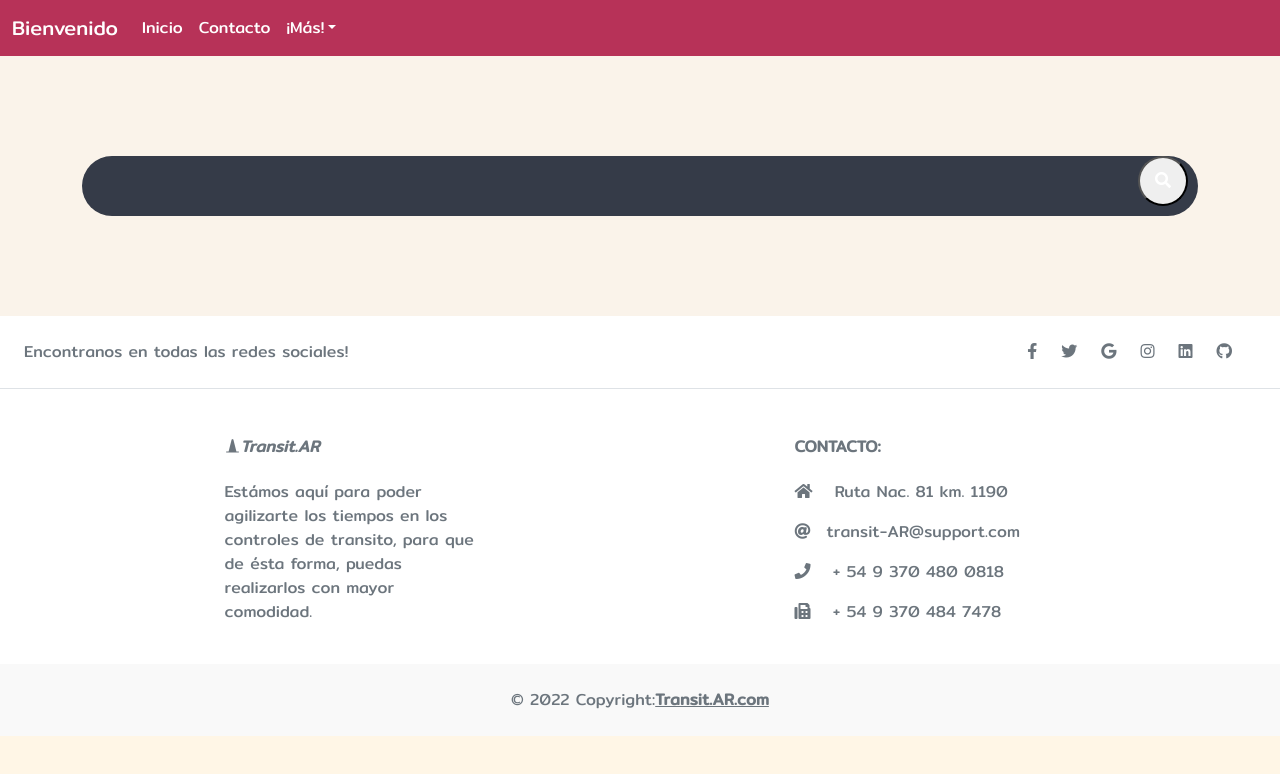
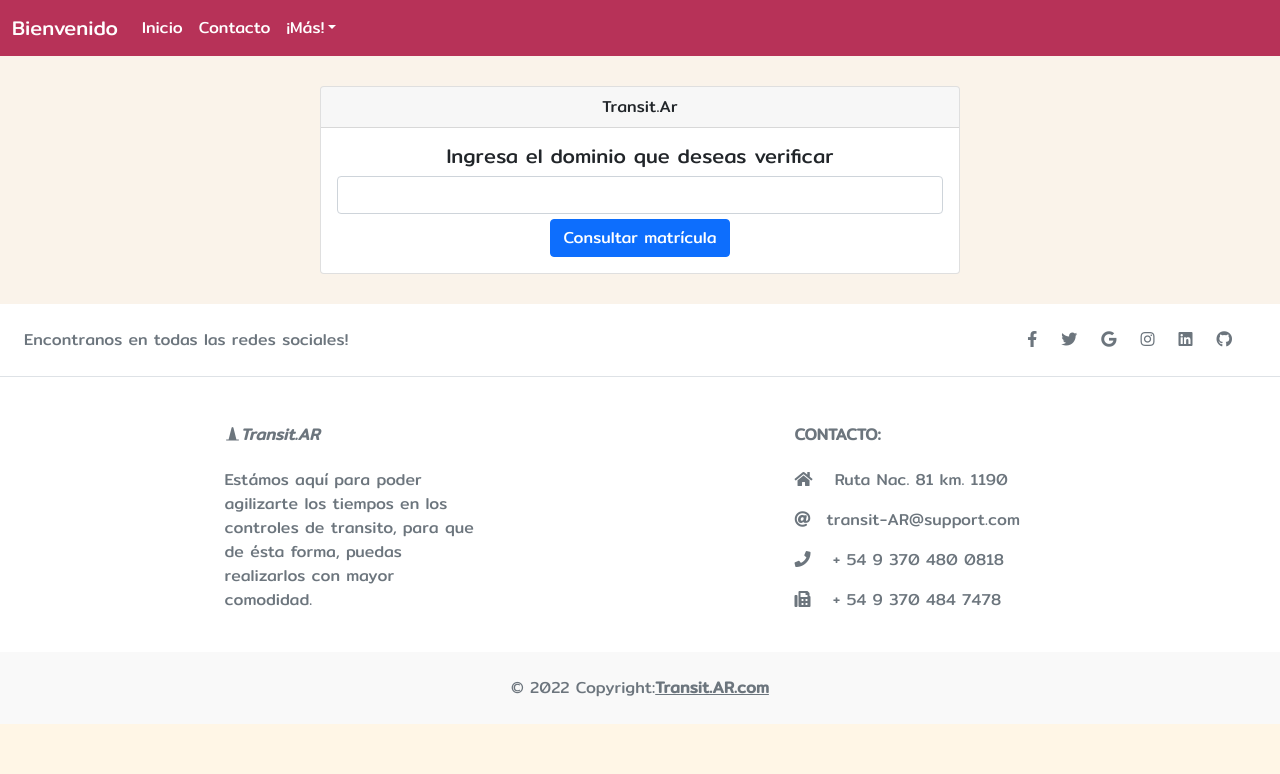
Before and after one commit to florvillalba21/PROYECTO-FINAL, a React (Vite) app in the folder PROYECTO-FINAL-FRONT/: page / in a window 1280 px wide. Shown: the top 774 px of the page. Built offline with nearby package versions, Linux system fonts and the light colour scheme.

Commit message:
Nueva barra de busqueda de patentes 29-11-22

```diff
--- a/PROYECTO-FINAL-FRONT/src/components/BuscadorDom.jsx
+++ b/PROYECTO-FINAL-FRONT/src/components/BuscadorDom.jsx
@@ -6,7 +6,7 @@ import { useEffect } from "react";
 
 export const BuscadorDom = () => {
   const inpDom = useRef();
-  const [data={}, setData] = useState({});
+  const [data = {}, setData] = useState({});
 
   const dataDom = async (e) => {
     e.preventDefault();
@@ -14,33 +14,24 @@ export const BuscadorDom = () => {
       const url = "http://localhost:4000/buscarDom";
 
       const res = await axios.get(`${url}/${inpDom.current.value}`);
-      console.log(data)
+      console.log(data);
       setData(res.data);
     } catch (error) {
       console.error("There was an error!", error);
     }
   };
   return (
-    <form onSubmit={dataDom}>
-      <div className="container h-100">
-        <div className=" justify-content-center h-100">
-          <div className="searchbar">
-            <input
-              className="search_input"
-              type="text"
-              placeholder="Search..."
-              id="matricula"
-              ref={inpDom}
-            />
-            <button type="submit" className="search_icon matricula">
-              <i className="fas fa-search"></i>
-            </button>
-          </div>
-        </div>
-        <div className="container">
-          <p key={data._id}> {data.matricula}</p>
-        </div>
+    <div className="card text-center" style={{ width: "50%",  margin: "auto", marginTop: "30px" , marginBottom: "30px"}}>
+      <div className="card-header">Transit.Ar</div>
+      <div className="card-body">
+        <h5 className="card-title">Ingresa el dominio que deseas verificar</h5>
+        <input type="text" className="form-control"
+        ref={inpDom}/>
+
+        <Link onClick={dataDom} to="" className="btn btn-primary" style={{marginTop: "5px"}}>
+          Consultar matrícula
+        </Link>
       </div>
-    </form>
+    </div>
   );
 };
--- a/PROYECTO-FINAL-FRONT/src/components/style.css
+++ b/PROYECTO-FINAL-FRONT/src/components/style.css
@@ -31,7 +31,7 @@ div.container.card-group {
   position: fixed;
   margin-left: -300px;
   background-color: #b73258;
-  transition: 0.8s;
+  transition: 0.5s;
 }
 .nav-link:active,
 .nav-link:focus,
```
